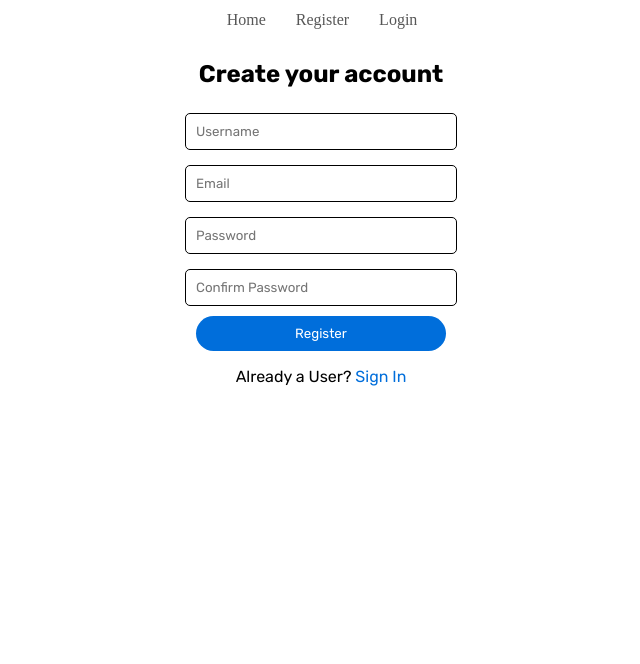
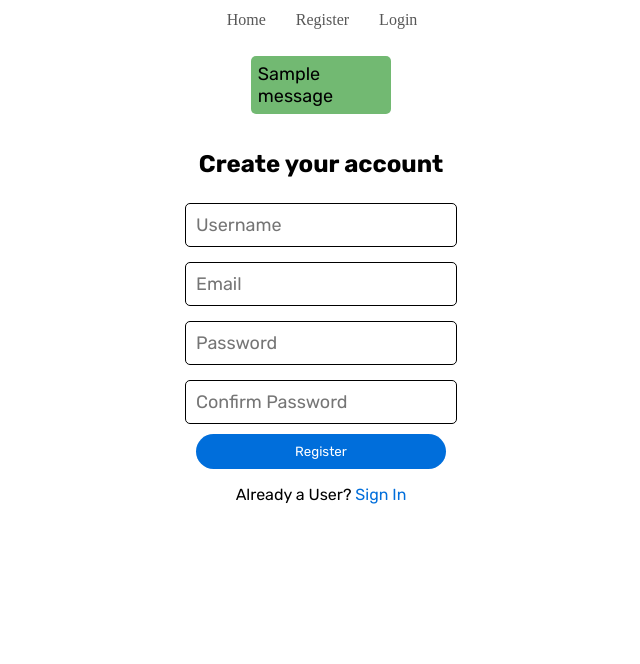
Before and after one commit to Dlang-max/AutoBlog_Django_App, a Django app: page /register/ in a window 1280 px wide. Shown: the top 664 px of the page, without its empty margins (319-959 px from the left). Run offline with Django 5.2, Linux system fonts and the light colour scheme; tables that the repository leaves empty hold one stand-in row (values such as "Sample post"); one stand-in notice (Sample message) is shown; parts of the project's set-up code (start-up, migrations or seed data) failed here and were passed over.

Commit message:
flash error message if a user registers with incorrect information

```diff
--- a/mysite/autoblog/auth_views.py
+++ b/mysite/autoblog/auth_views.py
@@ -5,6 +5,7 @@ from django.core.mail import EmailMessage
 from .forms import RegisterForm, LoginForm
 from django.template.loader import render_to_string
 from django.views.decorators.csrf import csrf_exempt
+from django.contrib import messages
 from django.http import HttpResponse
 from .models import User
 import secrets
@@ -39,7 +40,11 @@ def register(request):
 
             send_verification_email(email=email, key=key)
             return redirect("verification")
-
+        else:
+            form_errors_dict = form.errors.get_json_data(escape_html=True)
+            error_key_list = list(form_errors_dict)
+            error = form_errors_dict[str(error_key_list[0])][0]["message"]
+            messages.add_message(request, messages.ERROR, error)
     return render(request, "autoblog/register.html")
 
 def send_verification_email(email='', key=''):
--- a/mysite/autoblog/static/autoblog/script.js
+++ b/mysite/autoblog/static/autoblog/script.js
@@ -40,3 +40,9 @@ function resizeSettingsInfo(id) {
         info.style.display = "none";
     }
 }
+
+function removeMessage() {
+    var message = document.getElementsByClassName("message")[0];
+
+    message.style.display = "none";
+}
--- a/mysite/autoblog/static/autoblog/style.css
+++ b/mysite/autoblog/static/autoblog/style.css
@@ -20,6 +20,72 @@ body::after {
     display: block;
     height: 80px;
 }
+
+/*
+* Messages
+*/
+
+ul::-webkit-details-marker {
+    margin: 0;
+    padding: 0;
+    display: none;
+}
+
+
+.message-container {
+    display: flex;
+    flex-direction: column;
+    justify-content: center;
+    align-items: center;
+    justify-self: center;
+    align-self: center;
+}
+
+.message {
+    font-family: var(--font);
+    font-size: large;
+    border-radius: 5px;
+    padding: 7px;
+    display: flex;
+    flex-direction: column;
+    justify-content: center;
+    align-items: center;
+
+}
+
+.message.error:hover {
+    transition: 500ms;
+    background-color: rgb(151, 3, 3);
+    cursor: pointer;
+}
+
+.message.error {
+    background-color: rgb(225, 87, 87);
+}
+
+.message.success {
+    background-color: rgb(114, 185, 114);
+}
+
+.errorlist {
+    text-align: center;
+    list-style-type: none;
+    display: flex;
+    flex-direction: column;
+    justify-content: center;
+    align-items: center;
+}
+
+.messages {
+    list-style-type: none;
+    display: flex;
+    flex-direction: column;
+    justify-content: center;
+    align-items: center;
+    width: 90%;
+    padding: 0;
+}
+
 
 /*
 * Hero Section
@@ -148,6 +214,7 @@ body::after {
 
 .auth-input {
     font-family: var(--font);
+    font-size: large;
     padding: 10px;
     border: 1px solid black;
     border-radius: 5px;
--- a/mysite/autoblog/templates/autoblog/base.html
+++ b/mysite/autoblog/templates/autoblog/base.html
@@ -41,6 +41,15 @@
             </ul>
         </nav>
     </div>
+    <div class="message-container">
+        {% if messages %}
+            <ul class="messages">
+                {% for message in messages %}
+                    <li {% if message.tags %} class="{{ message.tags }} message"{% endif %} onclick="removeMessage()">{{ message|escape  }}</li>
+                {% endfor %}
+            </ul>
+        {% endif %}
+    </div>
     <div id="content">
         {% block content %}{% endblock %}
     </div>
--- a/mysite/autoblog/templates/autoblog/memberInfo.html
+++ b/mysite/autoblog/templates/autoblog/memberInfo.html
@@ -8,7 +8,7 @@
     <h2 class="introduction">WordPress Information</h2>
     <input class="auth-input" type="url" name="wordpress_url" placeholder="WordPress URL">
     <input class="auth-input" type="text" name="wordpress_username" placeholder="WordPress Username">
-    <input class="auth-input" type="text" name="wordpress_application_password" placeholder="WordPress Application Password">
+    <input class="auth-input" type="text" name="wordpress_application_password" placeholder="Application Password">
     <button id="register-button" class="submit-button" type="submit">Update WordPress Info</button>
 </form>
 {% endblock %}
--- a/mysite/autoblog/templates/autoblog/register.html
+++ b/mysite/autoblog/templates/autoblog/register.html
@@ -7,10 +7,10 @@
     {% csrf_token %}
     <h2 class="introduction">Create your account</h2>
     <div class="input-container">
-        <input class="auth-input" type="text" name="username" placeholder="Username">
-        <input class="auth-input" type="email" name="email" placeholder="Email">
-        <input class="auth-input" type="password" name="password1" placeholder="Password">
-        <input class="auth-input" type="password" name="password2" placeholder="Confirm Password">
+        <input class="auth-input" type="text" name="username" placeholder="Username" required>
+        <input class="auth-input" type="email" name="email" placeholder="Email" required>
+        <input class="auth-input" type="password" name="password1" placeholder="Password" required>
+        <input class="auth-input" type="password" name="password2" placeholder="Confirm Password" required>
     </div>
     <button id="register-button" class="submit-button" type="submit">Register</button>
     <p id="redirect-sign-in">Already a User? <a href="{% url 'login' %}">Sign In</a></p>
```
